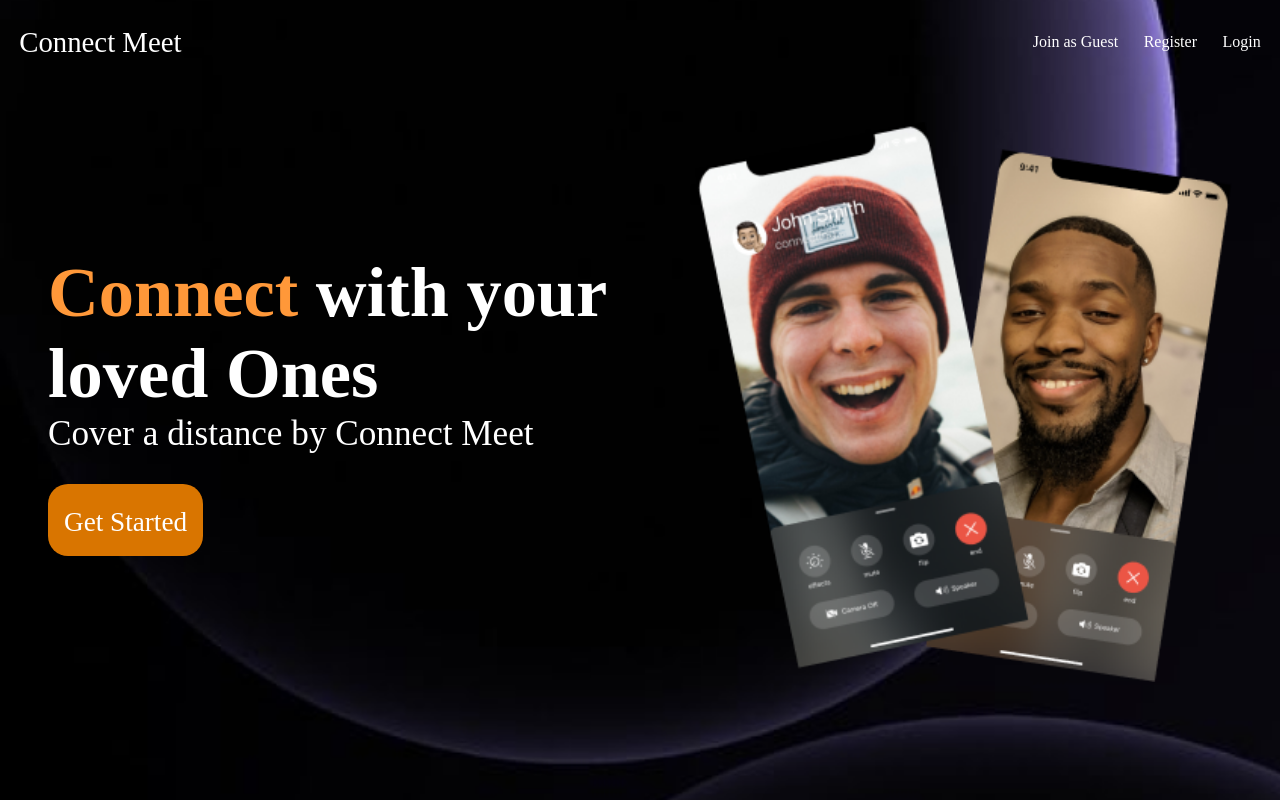
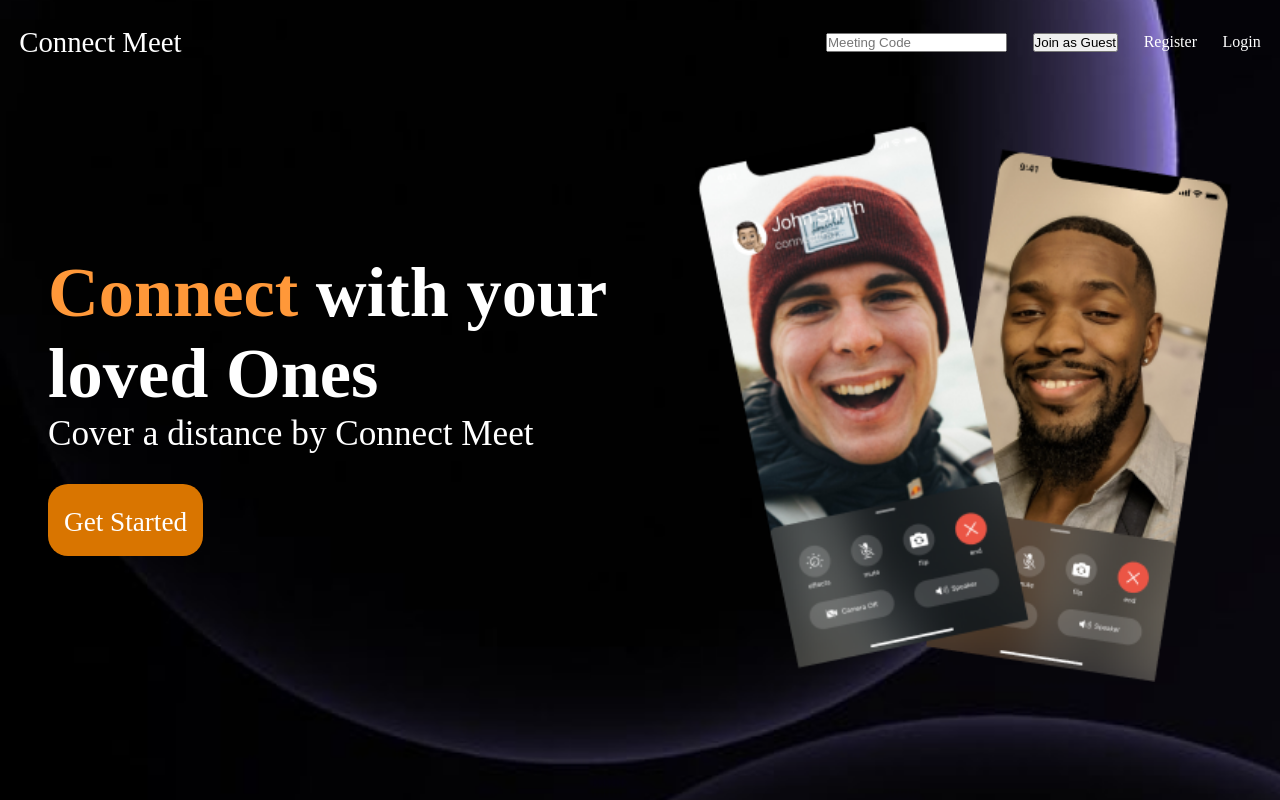
Before and after one commit to sumaila14/connectMeet, a React app in the folder frontend/: page / in a window 1280 px wide. Built offline with nearby package versions, Linux system fonts and the light colour scheme; the HTML template or start-up script is replaced by a standard one.

Commit message:
Fix environment import

```diff
--- a/frontend/src/pages/landing.jsx
+++ b/frontend/src/pages/landing.jsx
@@ -1,13 +1,24 @@
-import React from "react";
+import React, { useState } from "react";
 import "../App.css";
 import { Link, useNavigate } from "react-router-dom";
 
 export default function LandingPage() {
   const navigate = useNavigate();
 
-  const createRoom = () => {
-    const roomId = Math.random().toString(36).substring(2, 8);
-    navigate(`/${roomId}`);
+  //   const createRoom = () => {
+  //     const roomId = Math.random().toString(36).substring(2, 8);
+  //     navigate(`/${roomId}`);
+  //   };
+
+  const [meetingCode, setMeetingCode] = useState("");
+
+  const joinRoom = () => {
+    if (!meetingCode.trim()) {
+      alert("Enter Meeting Code");
+      return;
+    }
+
+    navigate(`/${meetingCode}`);
   };
 
   return (
@@ -17,8 +28,29 @@ export default function LandingPage() {
           <h2>Connect Meet</h2>
         </div>
 
+        {/* <div className="navlist">
+          <p onClick={createRoom}>Join as Guest</p>
+
+          <p onClick={() => navigate("/auth")}>Register</p>
+
+          <div
+            onClick={() => navigate("/auth")}
+            role="button"
+            style={{ cursor: "pointer" }}
+          >
+            <p>Login</p>
+          </div>
+        </div> */}
+
         <div className="navlist">
-          <p onClick={createRoom}>Join as Guest</p>
+          <input
+            type="text"
+            placeholder="Meeting Code"
+            value={meetingCode}
+            onChange={(e) => setMeetingCode(e.target.value)}
+          />
+
+          <button onClick={joinRoom}>Join as Guest</button>
 
           <p onClick={() => navigate("/auth")}>Register</p>
 
```
